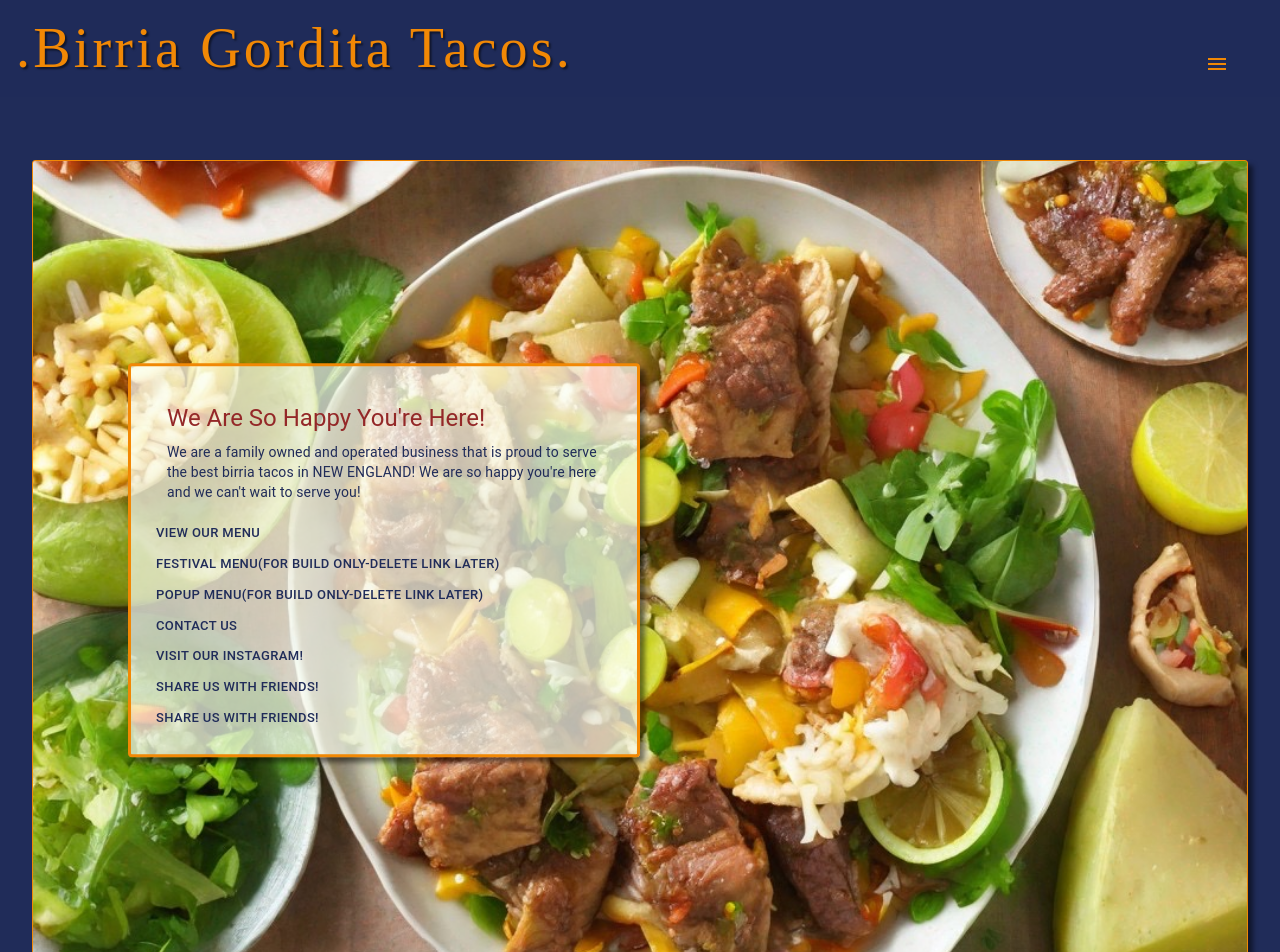
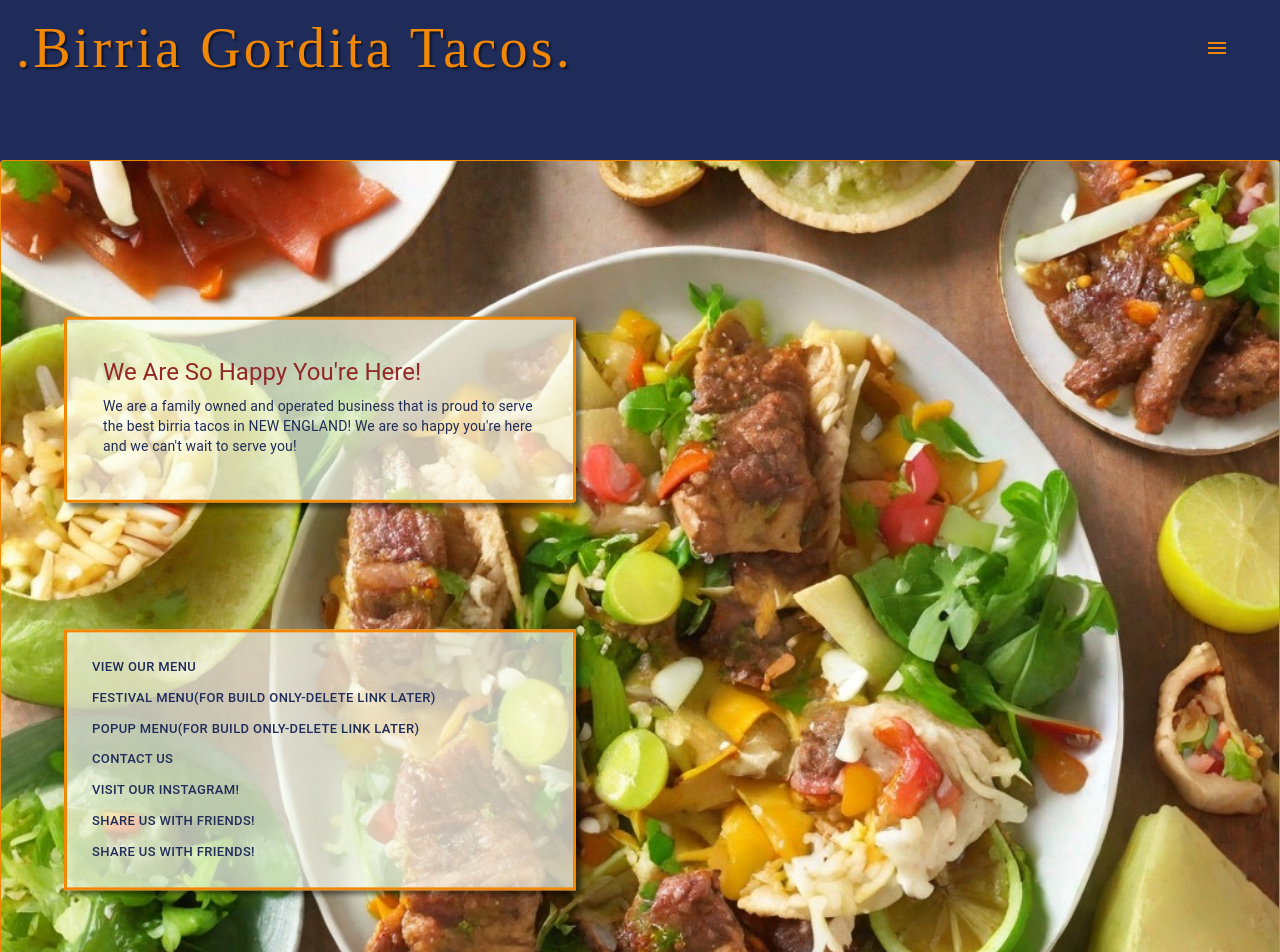
Before and after one commit to CRNaro/gordita-local, a React (Vite) app: page / in a window 1280 px wide. Shown: the top 952 px of the page. Built offline with nearby package versions, Linux system fonts and the light colour scheme; a web font is replaced by a local one.

Commit message:
Build: fixing display sizing

```diff
--- a/src/App.jsx
+++ b/src/App.jsx
@@ -17,6 +17,7 @@ import Friends from './components/Pages/Friends'
 import History from './components/Pages/History'
 import News from './components/Pages/News'
 import Nav from './components/Header/Nav.jsx';
+import { ArrowLeft } from '@material-ui/icons'
 
 
 const theme = createTheme({
@@ -52,9 +53,16 @@ header: {
 nav: {
   position: 'fixed',
   right: 15,
-  top: '2rem',
+  top: '1rem',
   backgroundColor: 'transparent',
   zIndex: 1100,
+  '@media (max-width: 600px) and (max-width: 900px)': {
+
+  },
+},
+footer: {
+  position: 'auto',
+  paddingTop: '40rem',
 },
 });
 
@@ -89,8 +97,10 @@ function App() {
         </Routes>
         </div>
         </Router>
+        <div className={classes.footer}>
         <Footer />
         </div>
+     </div>
       </ThemeProvider>
 
   )
--- a/src/components/Pages/Home.jsx
+++ b/src/components/Pages/Home.jsx
@@ -18,24 +18,42 @@ import { useNavigate } from 'react-router-dom';
     lightOrange: #F0A202
     */
 
-const useStyles = makeStyles({
+const useStyles = makeStyles(({
     root: {
         position: 'relative',
         width: '100%',
-        height: '100vh',
+        height: '125vh',
+        '@media (max-width: 600px) and (max-width: 900px)': {
+            top: '10%',
+            height: '100vh',
+            // left: '25%',
+        },
     },
     media: {
+        position: 'absolute',
         height: '100%',
-        width: '95%',
+        width: '100%',
         margin: 'auto',
         borderRadius:'3px',
         border: '1px solid #F18805',
         boxShadow: '5px 5px 5px rgba(0, 0, 0, 0.5)',
+        zIndex: 1,
+        '@media (max-width: 600px) and (max-width: 900px)': {
+            // top: '5%',
+            height: '100vh',
+            width: '125vh',
+        },
     },
-    card: {
+    welcomeCard: {
         position: 'absolute',
-        top: '50%',
-        left: '30%',
+        top: '25%',
+        left: '25%',
+        '@media (max-width: 600px) and (max-width: 900px)': {
+            top: '50%',
+            left: '50%',
+            width: '100%',
+            height: 'auto',
+        },
         transform: 'translate(-50%, -50%)',
         width: '40%',
         height: 'auto',
@@ -45,6 +63,27 @@ const useStyles = makeStyles({
         boxShadow: '5px 5px 5px rgba(0, 0, 0, 0.5)',
         transition: 'opacity 2s ease-in-out',
         opacity: props => props.opacity ? 1 : 0,
+        zIndex: 200,
+    },
+    navCard: {
+        position: 'absolute',
+        top: '60%',
+        left: '25%',
+        '@media (max-width: 600px) and (max-width: 900px)': {
+            top: '125vh',
+            left: '50%',
+            width: '100%',
+        },
+        transform: 'translate(-50%, -50%)',
+        width: '40%',
+        height: 'auto',
+        padding: 20,
+        backgroundColor: 'rgba(251, 255, 244, 0.7)',
+        border: '3px solid #F18805',
+        boxShadow: '5px 5px 5px rgba(0, 0, 0, 0.5)',
+        transition: 'opacity 2s ease-in-out',
+        opacity: props => props.opacity ? 1 : 0,
+        zIndex: 200,
     },
     customBlack: {
         color: '#111313',
@@ -61,7 +100,7 @@ const useStyles = makeStyles({
     customLightOrange: {
         color: '#F0A202',
     },
-});
+}));
 
 export default function Home() {
     const [isVisible, setIsVisible] = useState(false);
@@ -89,15 +128,16 @@ export default function Home() {
 
     return (
 
-        <Grid container className={classes.root}>
-
+      <Grid container className={classes.root}>
+              <Grid item xs={12} >
             <CardMedia
                 className={classes.media}
                 image={feastImg}
                 title="Barria Taco Feast"
             />
-
-            <Card className={classes.card}>
+           </Grid>
+              <Grid item xs={12}>
+            <Card className={classes.welcomeCard}>
                 <CardContent>
                     <Typography gutterBottom className={classes.customDarkRed} variant="h5" component="h2">
                         We Are So Happy You're Here!
@@ -109,6 +149,10 @@ export default function Home() {
                         serve you!
                     </Typography>
                 </CardContent>
+                </Card>
+            </Grid>
+            <Grid item xs={12}>
+                <Card class={classes.navCard}>
                 <Button size="small" color="primary" onClick={goToMenu}>
                     View Our Menu
                 </Button>
@@ -138,6 +182,8 @@ export default function Home() {
                 </Button>
                 <br />
             </Card>
+            </Grid>
+
         </Grid>
     );
 }
--- a/src/main.jsx
+++ b/src/main.jsx
@@ -4,9 +4,11 @@ import App from './App.jsx'
 import './index.css'
 import './styles/global.css'
 
+
 ReactDOM.render(
   <React.Fragment>
     <App />
+
   </React.Fragment>,
   document.getElementById('root')
 )
```
Also changed, not shown: 1 other file (tests, documents, lock files or other folders).
